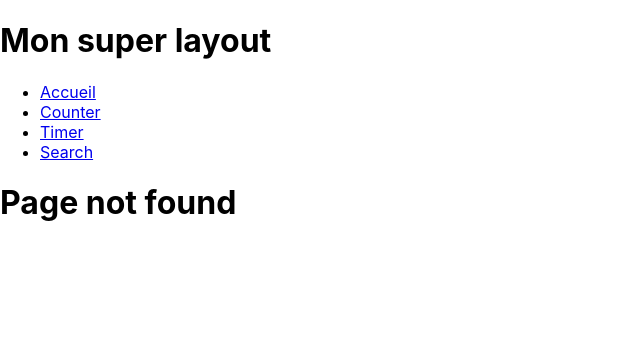
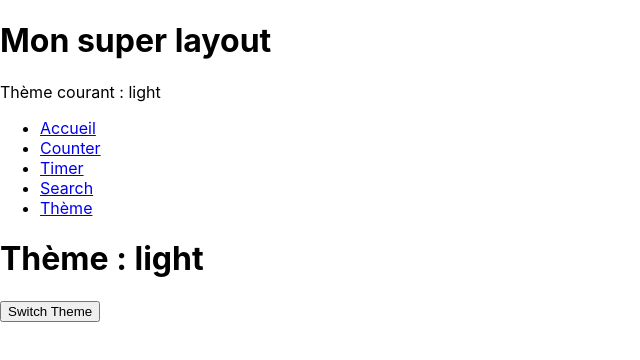
Before and after one commit to ynov-masters-2022/create-react-app, a React (Create React App) app: page /theme in a window 1280 px wide. Before the commit this address had no page. Shown: the top 360 px of the page, without its empty margins (0-640 px from the left). Built offline with nearby package versions, Linux system fonts and the light colour scheme.

Commit message:
:sparkles: add Context API
Theme

```diff
--- a/src/App.js
+++ b/src/App.js
@@ -1,15 +1,21 @@
+import { useState } from "react";
 import { Route, Routes } from "react-router-dom";
 import "./App.scss";
 import Counter from "./components/Counter";
 import NotFound from "./components/NotFound";
 import Search from "./components/Search";
+import Theme from "./components/Theme";
 import Timer from "./components/Timer";
 import UserDetailsPage from "./components/UserDetailsPage";
 import Users from "./components/Users";
+import { ThemeContext } from "./context/ThemeContext";
 import Layout from "./layout/Layout";
 
 function App() {
+  const [theme, setTheme] = useState("light");
+
   return (
+    <ThemeContext.Provider value={{ theme, setTheme }}>
       <Routes>
         <Route path="/" element={<Layout />}>
           <Route index element={<Users />} />
@@ -17,9 +23,11 @@ function App() {
           <Route path="search" element={<Search />} />
           <Route path="counter" element={<Counter />} />
           <Route path="timer" element={<Timer />} />
+          <Route path="theme" element={<Theme />} />
           <Route path="*" element={<NotFound />} />
         </Route>
       </Routes>
+    </ThemeContext.Provider>
   );
 }
 
--- /dev/null
+++ b/src/components/Theme.js
@@ -0,0 +1,19 @@
+import { useContext } from "react";
+import { ThemeContext } from "../context/ThemeContext";
+
+const Theme = () => {
+  const { theme, setTheme } = useContext(ThemeContext);
+
+  const switchTheme = () => setTheme((t) => (t === "dark" ? "light" : "dark"));
+
+  return (
+    <div>
+      <h1>Thème : {theme}</h1>
+      <div>
+        <button onClick={switchTheme}>Switch Theme</button>
+      </div>
+    </div>
+  );
+};
+
+export default Theme;
--- /dev/null
+++ b/src/context/ThemeContext.js
@@ -0,0 +1,6 @@
+import { createContext } from "react";
+
+export const ThemeContext = createContext({
+  theme: "light",
+  setTheme: () => {},
+});
--- a/src/layout/Layout.js
+++ b/src/layout/Layout.js
@@ -1,12 +1,19 @@
+import { useContext } from "react";
 import { Outlet } from "react-router-dom";
+import { ThemeContext } from "../context/ThemeContext";
 import Nav from "./Nav";
 
-const Layout = () => (
+const Layout = () => {
+  const { theme } = useContext(ThemeContext);
+
+  return (
     <div>
       <h1>Mon super layout</h1>
+      <p>Thème courant : {theme}</p>
       <Nav />
       <Outlet />
     </div>
   );
+};
 
 export default Layout;
--- a/src/layout/Nav.js
+++ b/src/layout/Nav.js
@@ -15,6 +15,9 @@ const Nav = () => (
       <li>
         <NavLink to="/search">Search</NavLink>
       </li>
+      <li>
+        <NavLink to="/theme">Thème</NavLink>
+      </li>
     </ul>
   </nav>
 );
```
Lines whose indentation alone changed are shown as unchanged.
